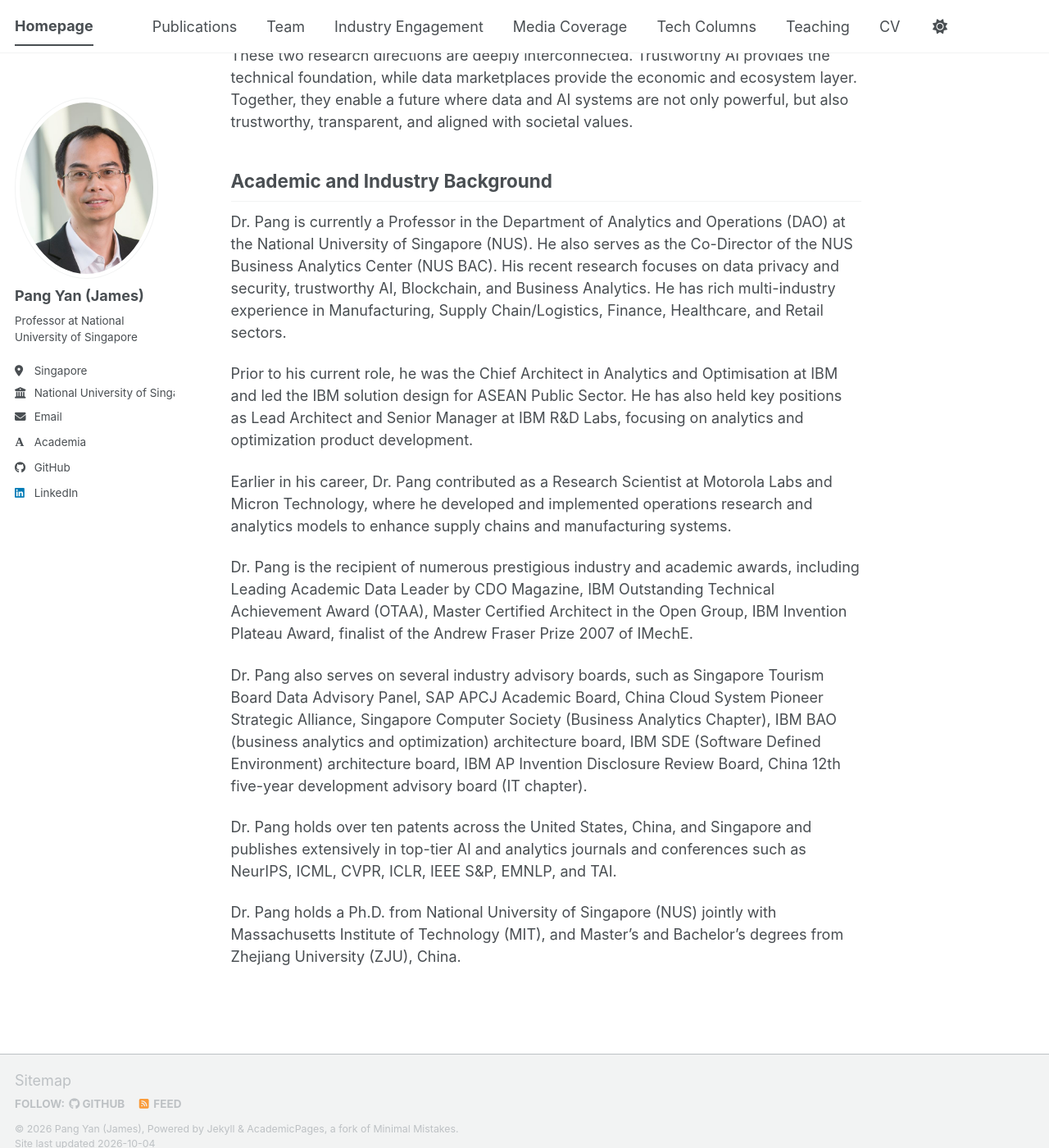
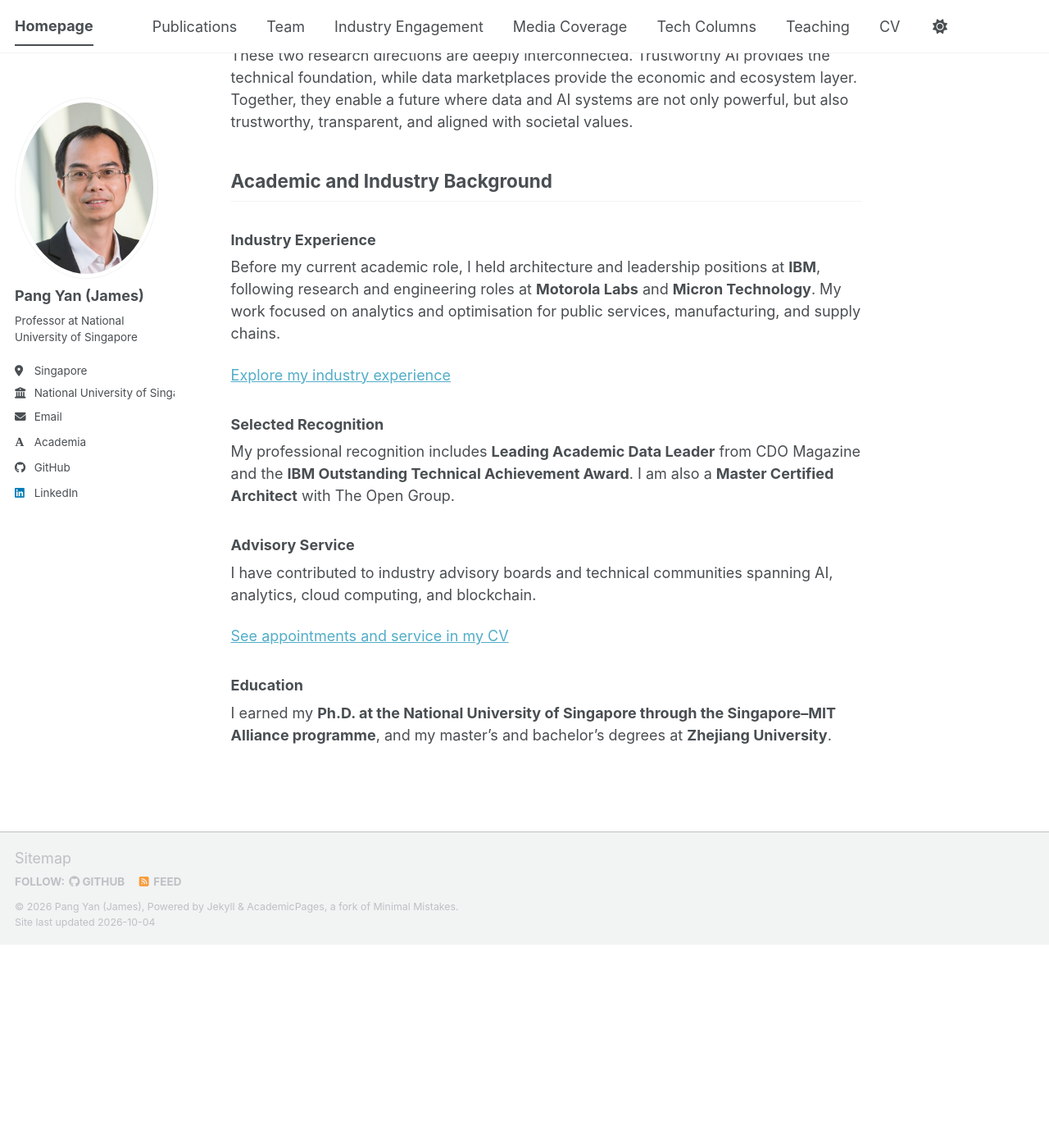
Before and after one commit to jamespangyan/jamespangyan.github.io, a Jekyll site: the page built from _pages/about.md, in a window 1280 px wide and 1400 px high, scrolled down 1452 px. Shown: the whole window at 82% size. Built offline with Jekyll 4.4.1, drawn with Linux system fonts in a browser that asks for light colours; some web fonts are replaced; a script bundle is joined from its source files by our own code; library files that are not in the unit come from our copies; after the commit the page ends 2604 px from its top, so only the background shows below that.

Commit message:
Make homepage career background concise and easier to scan

```diff
--- a/_pages/about.md
+++ b/_pages/about.md
@@ -43,16 +43,22 @@ These two research directions are deeply interconnected. Trustworthy AI provides
 
 ## Academic and Industry Background
 
-Dr. Pang is currently a Professor in the Department of Analytics and Operations (DAO) at the National University of Singapore (NUS). He also serves as the Co-Director of the NUS Business Analytics Center (NUS BAC). His recent research focuses on data privacy and security, trustworthy AI, Blockchain, and Business Analytics. He has rich multi-industry experience in Manufacturing, Supply Chain/Logistics, Finance, Healthcare, and Retail sectors.
+### Industry Experience
 
-Prior to his current role, he was the Chief Architect in Analytics and Optimisation at IBM and led the IBM solution design for ASEAN Public Sector. He has also held key positions as Lead Architect and Senior Manager at IBM R&D Labs, focusing on analytics and optimization product development.
+Before my current academic role, I held architecture and leadership positions at **IBM**, following research and engineering roles at **Motorola Labs** and **Micron Technology**. My work focused on analytics and optimisation for public services, manufacturing, and supply chains.
 
-Earlier in his career, Dr. Pang contributed as a Research Scientist at Motorola Labs and Micron Technology, where he developed and implemented operations research and analytics models to enhance supply chains and manufacturing systems.
+[Explore my industry experience]({{ '/talks/#industry-experience' | relative_url }})
 
-Dr. Pang is the recipient of numerous prestigious industry and academic awards, including Leading Academic Data Leader by CDO Magazine, IBM Outstanding Technical Achievement Award (OTAA), Master Certified Architect in the Open Group, IBM Invention Plateau Award, finalist of the Andrew Fraser Prize 2007 of IMechE.
+### Selected Recognition
 
-Dr. Pang also serves on several industry advisory boards, such as Singapore Tourism Board Data Advisory Panel, SAP APCJ Academic Board, China Cloud System Pioneer Strategic Alliance, Singapore Computer Society (Business Analytics Chapter), IBM BAO (business analytics and optimization) architecture board, IBM SDE (Software Defined Environment) architecture board, IBM AP Invention Disclosure Review Board, China 12th five-year development advisory board (IT chapter).
+My professional recognition includes **Leading Academic Data Leader** from CDO Magazine and the **IBM Outstanding Technical Achievement Award**. I am also a **Master Certified Architect** with The Open Group.
 
-Dr. Pang holds over ten patents across the United States, China, and Singapore and publishes extensively in top-tier AI and analytics journals and conferences such as NeurIPS, ICML, CVPR, ICLR, IEEE S&P, EMNLP, and TAI.
+### Advisory Service
 
-Dr. Pang holds a Ph.D. from National University of Singapore (NUS) jointly with Massachusetts Institute of Technology (MIT), and Master’s and Bachelor’s degrees from Zhejiang University (ZJU), China.
+I have contributed to industry advisory boards and technical communities spanning AI, analytics, cloud computing, and blockchain.
+
+[See appointments and service in my CV]({{ '/cv-json/' | relative_url }})
+
+### Education
+
+I earned my **Ph.D. at the National University of Singapore through the Singapore–MIT Alliance programme**, and my master's and bachelor's degrees at **Zhejiang University**.
```
